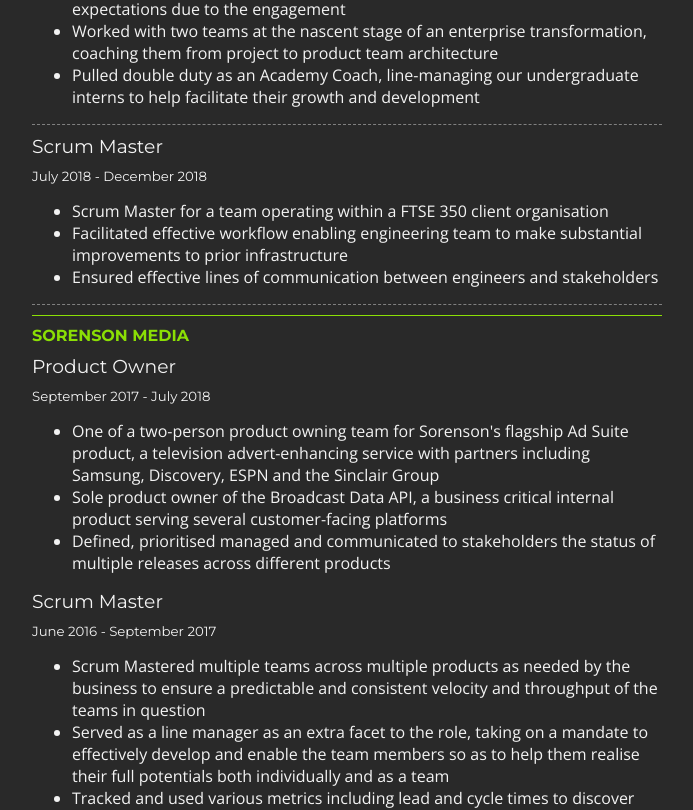
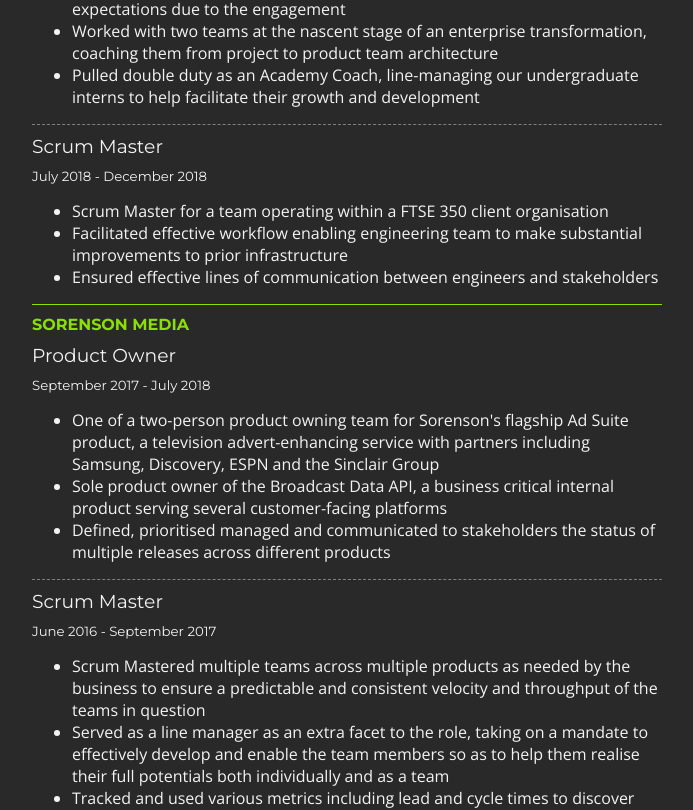
Before and after one commit to rjcoupe/cv, an Angular app: page / in a window 1280 px wide. Shown: the part 1718-2528 px from the top of the page, without its empty margins (158-851 px from the left). Built offline with nearby package versions, Linux system fonts and the light colour scheme.

Commit message:
Fixed last-for-employer bug

```diff
--- a/src/app/experience/experience.component.html
+++ b/src/app/experience/experience.component.html
@@ -2,7 +2,7 @@
 <div class="job-details"
   *ngFor="let job of jobs; let i = index"
   [class.first-for-employer]="i !== 0 && jobs[i-1].employer !== job.employer"
-  [class.last-for-employer]="!!jobs[i+1] && jobs[+1].employer !== job.employer">
+  [class.last-for-employer]="!!jobs[i+1] && jobs[i+1].employer !== job.employer">
   <h4 *ngIf="i === 0 || jobs[i-1].employer !== job.employer" [class.most-recent-employer]="i === 0">{{job.employer}}</h4>
   <h3>{{job.title}}</h3>
   <h5>{{job.dateFrom}} - {{job.dateTo}}</h5>
```
